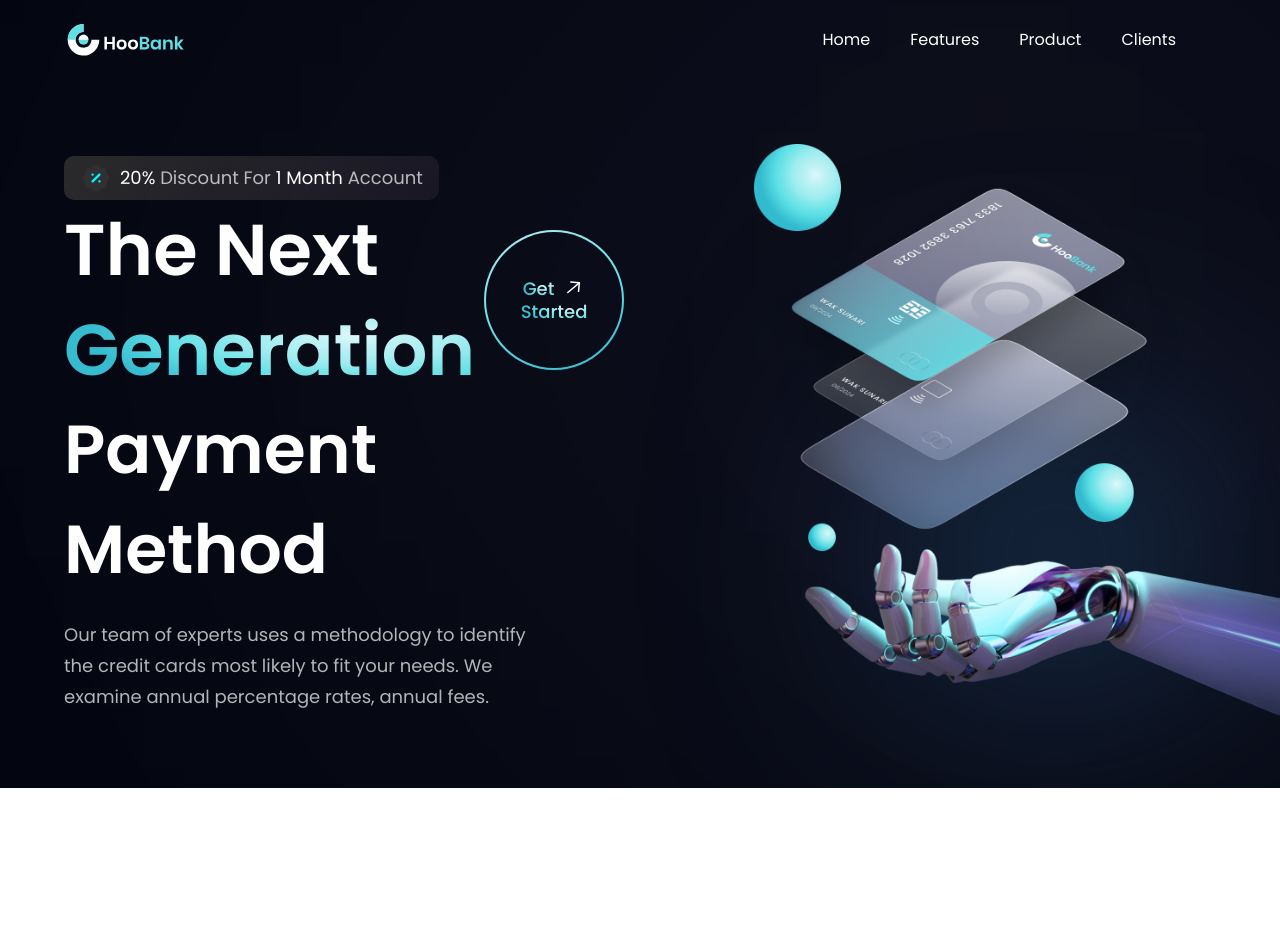
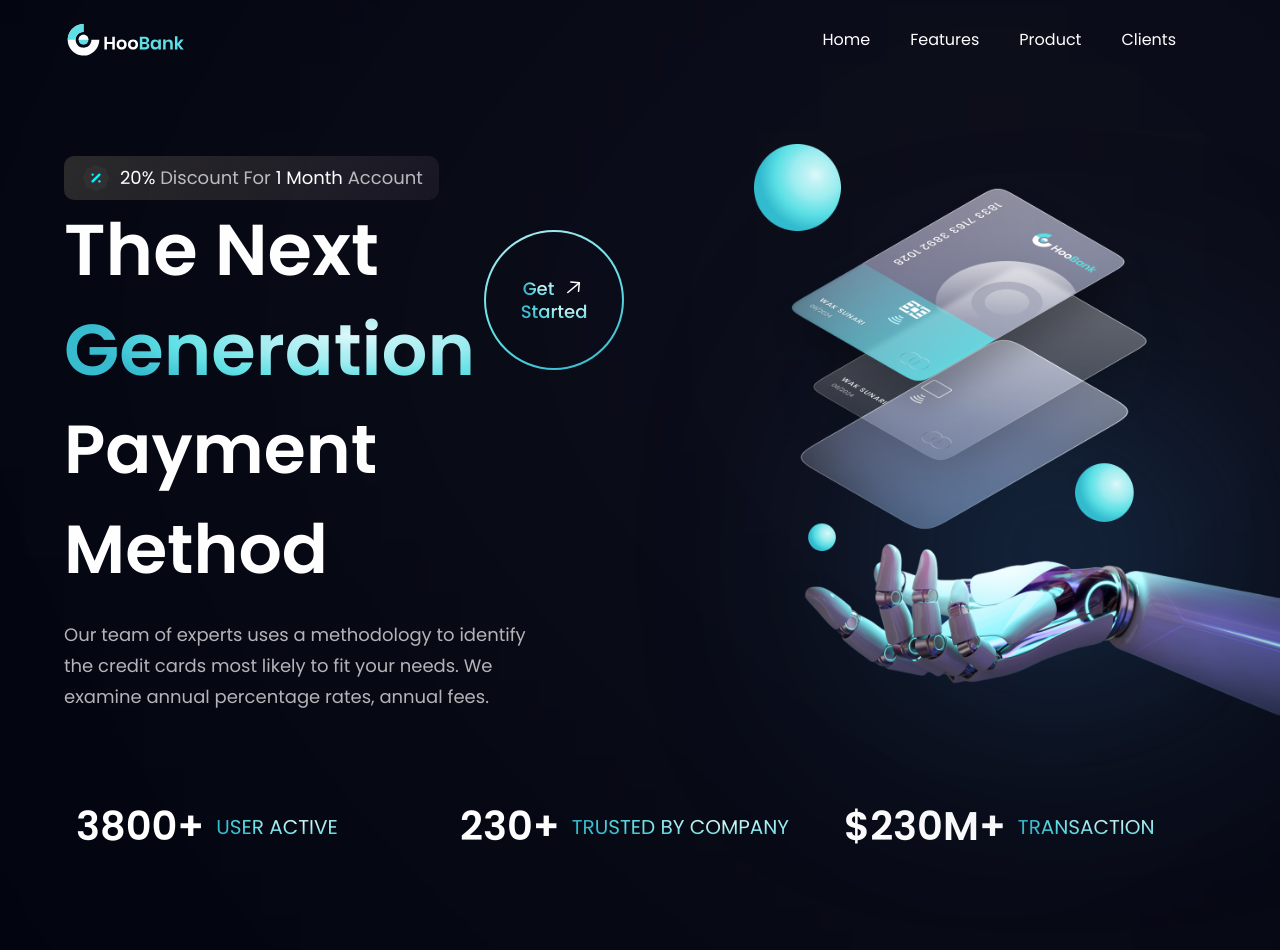
Before and after one commit to dimusiq/vite-react-project, a React (Vite) app: page / in a window 1280 px wide. Shown: the top 950 px of the page. Before the commit the page ends 800 px from the top, so only its background shows below. Built offline with nearby package versions, Linux system fonts and the light colour scheme.

Commit message:
added stats component

```diff
--- a/src/components/Business.jsx
+++ b/src/components/Business.jsx
@@ -1,11 +1,11 @@
 import React from 'react'
 
-function Business() {
-  return (
+const Business =()=>
+   (
     <div>
-
+      Bussines
     </div>
   )
-}
+
 
 export default Business
--- a/src/components/Stats.jsx
+++ b/src/components/Stats.jsx
@@ -1,11 +1,19 @@
-import React from 'react'
+import { stats } from '../constants';
+import styles from '../styles';
 
-function Stats() {
-  return (
-    <div>
+const Stats = () => (
+	<section className={`${styles.flexCenter} flex-row flex-wrap sm:mb-20 mb-6`}>
+		{stats.map((stat) => (
+			<div key={stat.id} className={`flex-1 flex justify-start items-center flex-row m-3`}>
+				<h4 className='font-poppins font-semibold xs:text-[40px] text-[30px] xs:leading-[53px] leading-[43px] text-white'>
+					{stat.value}
+				</h4>
+				<p className='font-poppins font-normal xs:text-[20px] text-[15px] xs:leading-[26px] leading-[21px] text-gradient uppercase ml-3'>
+					{stat.title}
+				</p>
+			</div>
+		))}
+	</section>
+);
 
-    </div>
-  )
-}
-
-export default Stats
+export default Stats;
```
